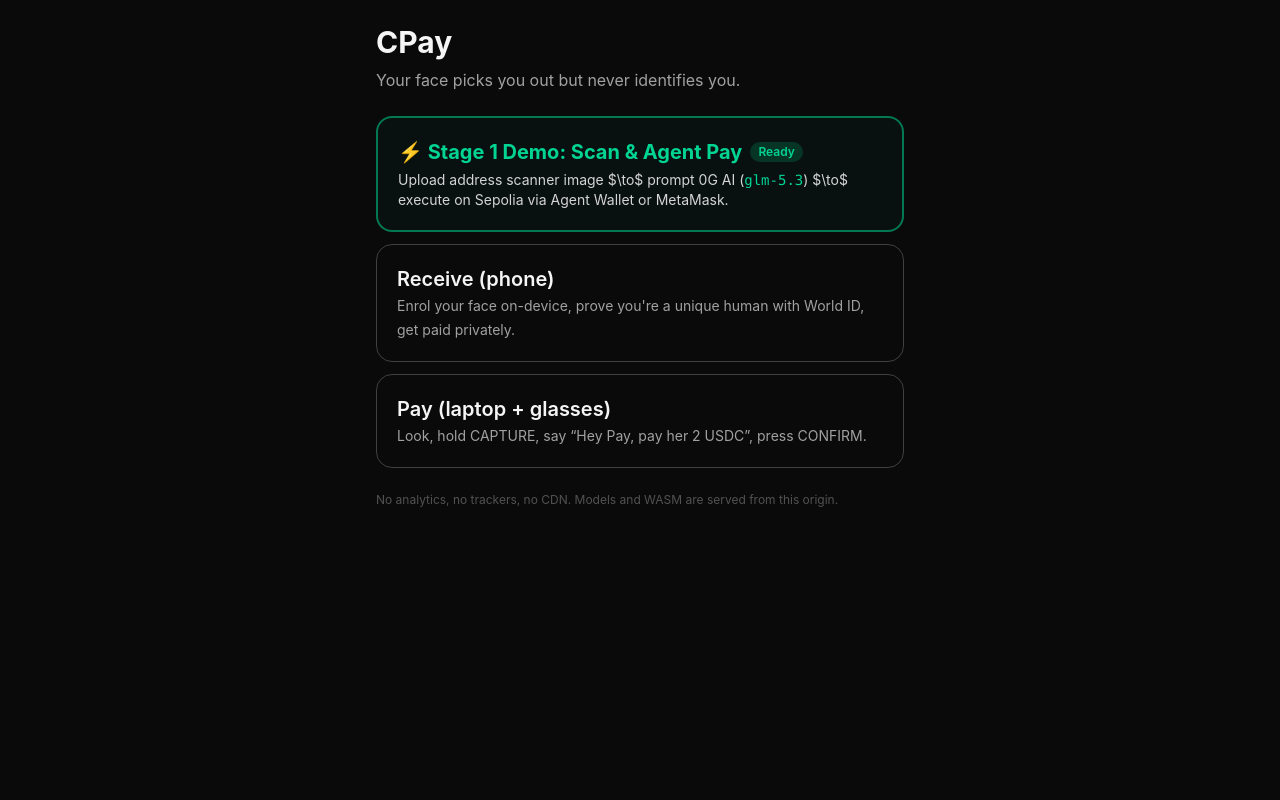
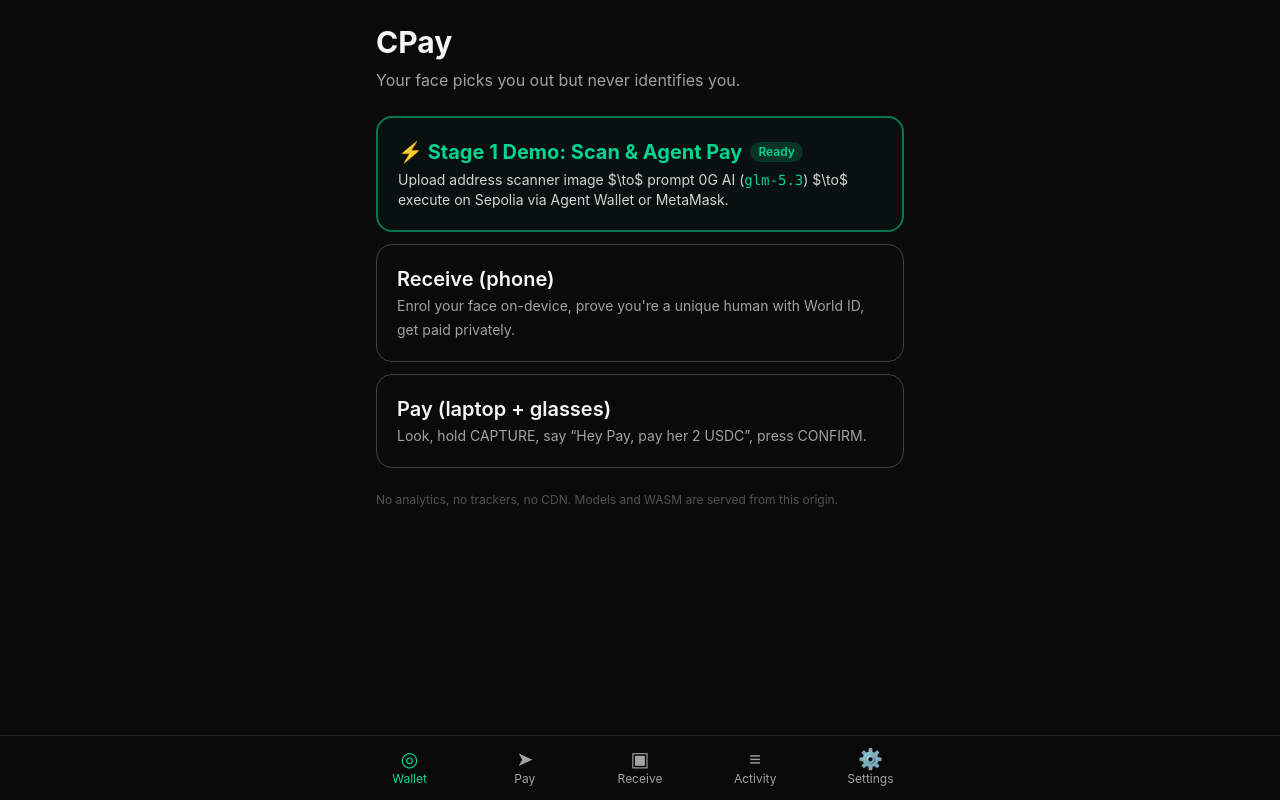
Before and after one commit to R-Abinav/cpay, a Next.js app in the folder apps/web/: page / in a window 1280 px wide. Built offline with nearby package versions, Linux system fonts and the light colour scheme; no server answers.

Commit message:
Add bottom tab nav and shared hub connection

```diff
--- a/apps/web/app/layout.tsx
+++ b/apps/web/app/layout.tsx
@@ -1,17 +1,30 @@
-import type { Metadata } from "next";
+import type { Metadata, Viewport } from "next";
 import type { ReactNode } from "react";
+import { AppShell } from "../components/app-shell.js";
 import "./globals.css";
 
 export const metadata: Metadata = {
   title: "CPay",
-  description: "Private face-pointed payments. Your face picks you out but never identifies you.",
+  description: "A privacy-first wallet with hands-free glasses. Keys stay on your phone.",
+  applicationName: "CPay",
+  appleWebApp: { capable: true, title: "CPay", statusBarStyle: "black-translucent" },
+  icons: { icon: "/icons/icon-192.png", apple: "/icons/icon-192.png" },
+};
+
+export const viewport: Viewport = {
+  themeColor: "#0a0a0a",
+  width: "device-width",
+  initialScale: 1,
+  viewportFit: "cover",
 };
 
 // System fonts only: no font CDN, no trackers (CROPS).
 export default function RootLayout({ children }: { children: ReactNode }) {
   return (
     <html lang="en">
-      <body className="min-h-screen bg-neutral-950 text-neutral-100 antialiased">{children}</body>
+      <body className="min-h-screen bg-neutral-950 text-neutral-100 antialiased">
+        <AppShell>{children}</AppShell>
+      </body>
     </html>
   );
 }
--- /dev/null
+++ b/apps/web/components/app-shell.tsx
@@ -0,0 +1,64 @@
+"use client";
+import Link from "next/link";
+import { usePathname } from "next/navigation";
+import { useEffect, type ReactNode } from "react";
+import { getHub } from "../lib/hub-client.js";
+import { glassesLabel, useHubStatus } from "../lib/hooks.js";
+
+const TABS = [
+  { href: "/", label: "Wallet", icon: "◎" },
+  { href: "/pay", label: "Pay", icon: "➤" },
+  { href: "/receive", label: "Receive", icon: "▣" },
+  { href: "/activity", label: "Activity", icon: "≡" },
+  { href: "/settings", label: "Settings", icon: "⚙" },
+] as const;
+
+const TONE = { ok: "bg-emerald-400", warn: "bg-amber-400", off: "bg-neutral-500" } as const;
+
+export function GlassesPill() {
+  const s = useHubStatus();
+  const l = glassesLabel(s);
+  return (
+    <span className="inline-flex items-center gap-2 rounded-full border border-neutral-700 bg-neutral-900 px-3 py-1 text-xs text-neutral-200">
+      <span className={`h-2 w-2 rounded-full ${TONE[l.tone]}`} aria-hidden />
+      {l.text}
+    </span>
+  );
+}
+
+/** Bottom tab nav + one shared hub connection (reconnects every 2 s while paired). */
+export function AppShell({ children }: { children: ReactNode }) {
+  const path = usePathname();
+  useEffect(() => {
+    getHub().connect();
+  }, []);
+  return (
+    <>
+      <div className="pb-24">{children}</div>
+      <nav
+        className="fixed inset-x-0 bottom-0 z-40 border-t border-neutral-800 bg-neutral-950/95 backdrop-blur"
+        style={{ paddingBottom: "env(safe-area-inset-bottom)" }}
+      >
+        <ul className="mx-auto grid max-w-xl grid-cols-5">
+          {TABS.map((t) => {
+            const active = t.href === "/" ? path === "/" : path?.startsWith(t.href);
+            return (
+              <li key={t.href}>
+                <Link
+                  href={t.href}
+                  className={`flex min-h-16 flex-col items-center justify-center gap-0.5 text-xs ${active ? "text-emerald-400" : "text-neutral-400"}`}
+                  aria-current={active ? "page" : undefined}
+                >
+                  <span className="text-xl leading-none" aria-hidden>
+                    {t.icon}
+                  </span>
+                  {t.label}
+                </Link>
+              </li>
+            );
+          })}
+        </ul>
+      </nav>
+    </>
+  );
+}
--- /dev/null
+++ b/apps/web/lib/hooks.ts
@@ -0,0 +1,23 @@
+"use client";
+import { useEffect, useState } from "react";
+import { getHub, type HubStatus } from "./hub-client.js";
+import { onWallet, type UnlockedWallet } from "./wallet.js";
+
+export function useHubStatus(): HubStatus {
+  const [s, set] = useState<HubStatus>(() => getHub().status);
+  useEffect(() => getHub().onStatus(set), []);
+  return s;
+}
+
+export function useWallet(): UnlockedWallet | null {
+  const [w, set] = useState<UnlockedWallet | null>(null);
+  useEffect(() => onWallet(set), []);
+  return w;
+}
+
+export function glassesLabel(s: HubStatus): { text: string; tone: "ok" | "warn" | "off" } {
+  if (s.conn === "no_hub") return { text: "Hub not configured", tone: "off" };
+  if (s.conn === "unpaired") return { text: "Glasses not paired", tone: "off" };
+  if (s.conn !== "connected") return { text: "Connecting to hub…", tone: "warn" };
+  return s.online ? { text: "Glasses online", tone: "ok" } : { text: "Glasses offline", tone: "warn" };
+}
```
